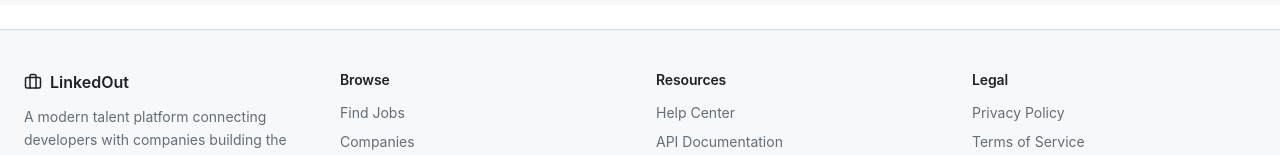
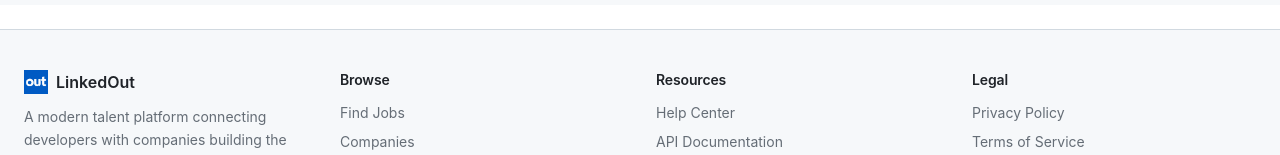
Before and after one commit to Asriths31/LinkedOut, a React (Vite) app: page / in a window 1280 px wide. Shown: the part 764-919 px from the top of the page. Built offline with nearby package versions, Linux system fonts and the light colour scheme; no server answers.

Commit message:
Replace Briefcase icon with LinkedOut logo and add title in Footer

```diff
--- a/src/components/layout/Footer.tsx
+++ b/src/components/layout/Footer.tsx
@@ -1,6 +1,5 @@
 import React from 'react';
 import { Link } from 'react-router-dom';
-import { Briefcase } from 'lucide-react';
 
 export const Footer: React.FC = () => {
   return (
@@ -10,7 +9,11 @@ export const Footer: React.FC = () => {
           {/* Brand */}
           <div className="md:col-span-1">
             <Link to="/" className="flex items-center gap-2 font-semibold text-fg-default text-base mb-3">
-              <Briefcase size={18} />
+              <img
+                src="/LinkedOut_Logo.png"
+                alt="LinkedOut Logo"
+                className="h-6 w-auto object-contain"
+              />
               <span>LinkedOut</span>
             </Link>
             <p className="text-sm text-fg-muted leading-relaxed max-w-xs">
```
